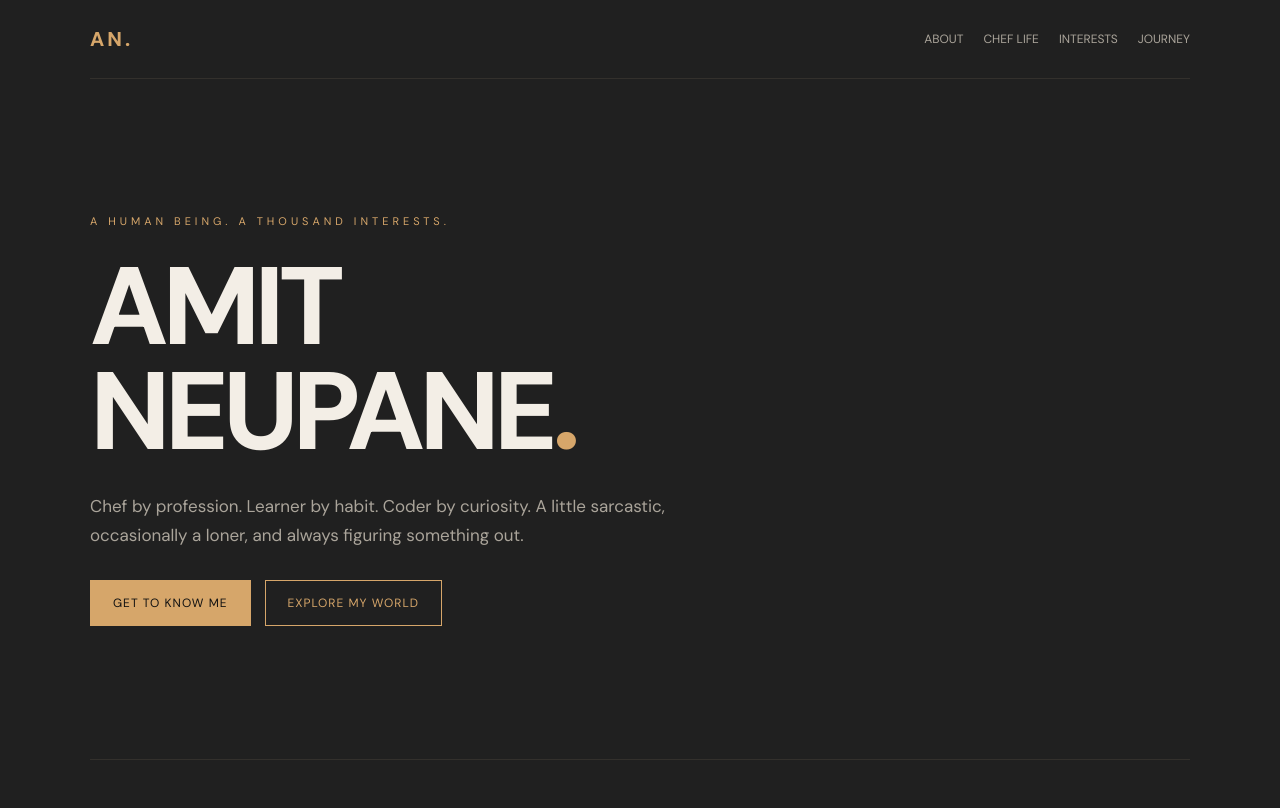
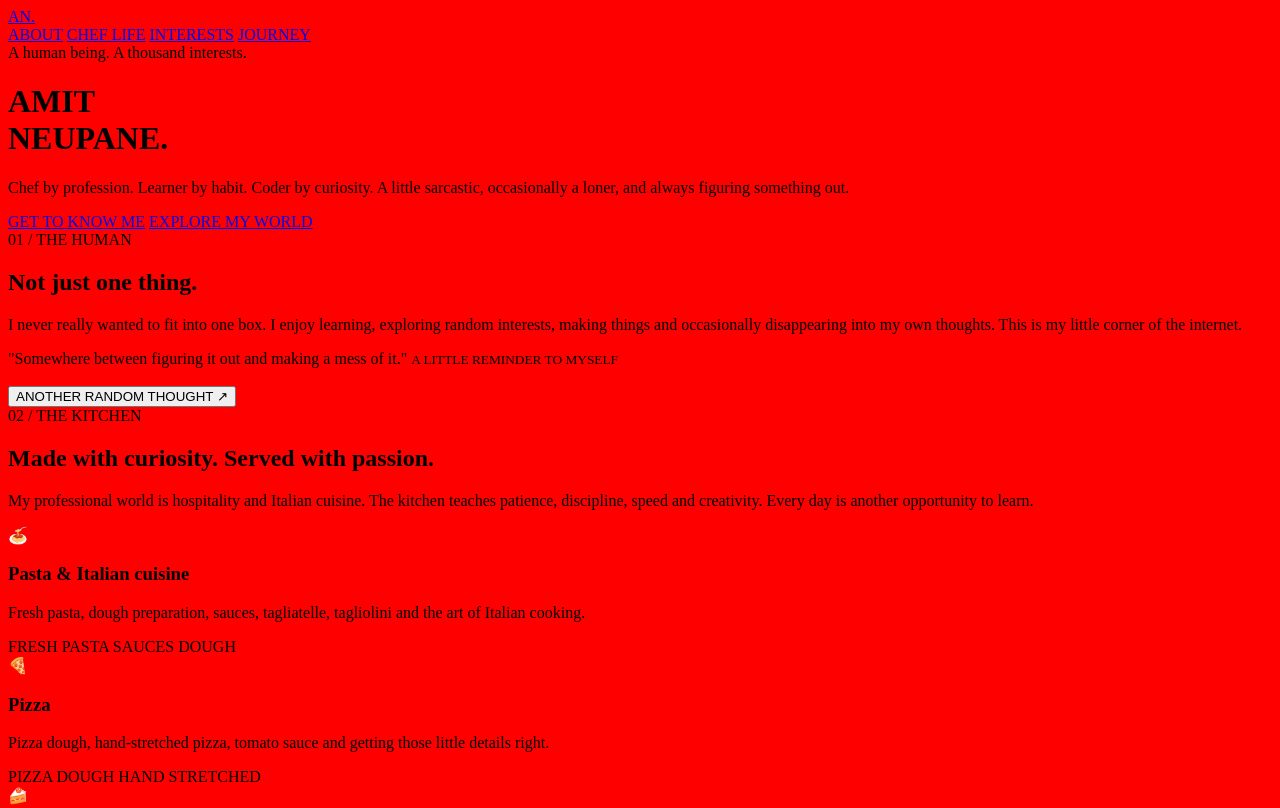
Before and after one commit to amitey-2/website, a plain HTML site: page index.html in a window 1280 px wide. Shown: the top 808 px of the page. Drawn offline with nearby package versions, Linux system fonts and the light colour scheme; a web font is replaced by a local one.

Commit message:
Update style.css

```diff
--- a/css/style.css
+++ b/css/style.css
@@ -1,290 +1,4 @@
-
-@import url('https://fonts.googleapis.com/css2?family=DM+Sans:wght@400;500;700;800&family=Playfair+Display:ital,wght@0,600;1,600&display=swap');
-
-:root {
-  --bg: #202020;
-  --card: #191919;
-  --text: #f3eee6;
-  --muted: #aaa49a;
-  --accent: #d6a66a;
-  --line: #33302c;
-}
-
-* {
-  margin: 0;
-  padding: 0;
-  box-sizing: border-box;
-}
-
-html {
-  scroll-behavior: smooth;
-}
 
 body {
-  background: var(--bg);
-  color: var(--text);
-  font-family: 'DM Sans', sans-serif;
-  line-height: 1.7;
+  background: red !important;
 }
-
-a {
-  color: inherit;
-  text-decoration: none;
-}
-
-.container {
-  width: min(1100px, 90%);
-  margin: auto;
-}
-
-nav {
-  display: flex;
-  justify-content: space-between;
-  align-items: center;
-  padding: 22px 0;
-  border-bottom: 1px solid var(--line);
-}
-
-.logo {
-  color: var(--accent);
-  font-weight: 800;
-  letter-spacing: 3px;
-  font-size: 20px;
-}
-
-.nav-links {
-  display: flex;
-  gap: 20px;
-  flex-wrap: wrap;
-  font-size: 12px;
-  color: var(--muted);
-}
-
-.nav-links a:hover {
-  color: var(--accent);
-}
-
-.hero {
-  min-height: 85vh;
-  display: flex;
-  flex-direction: column;
-  justify-content: center;
-  padding: 80px 0;
-}
-
-.eyebrow {
-  color: var(--accent);
-  letter-spacing: 4px;
-  font-size: 11px;
-  text-transform: uppercase;
-  margin-bottom: 25px;
-}
-
-h1 {
-  font-size: clamp(55px, 11vw, 110px);
-  line-height: .95;
-  letter-spacing: -6px;
-  font-weight: 800;
-}
-
-h1 span {
-  color: var(--accent);
-}
-
-.hero p {
-  color: var(--muted);
-  max-width: 600px;
-  margin-top: 28px;
-  font-size: 17px;
-}
-
-.buttons {
-  display: flex;
-  gap: 14px;
-  flex-wrap: wrap;
-  margin-top: 30px;
-}
-
-.btn {
-  display: inline-block;
-  padding: 12px 22px;
-  border: 1px solid var(--accent);
-  color: var(--accent);
-  font-size: 12px;
-  letter-spacing: 1px;
-  transition: .3s;
-  cursor: pointer;
-  background: transparent;
-}
-
-.btn:hover,
-.btn.primary {
-  background: var(--accent);
-  color: #111;
-}
-
-section {
-  padding: 80px 0;
-  border-top: 1px solid var(--line);
-}
-
-.number {
-  color: var(--accent);
-  font-size: 12px;
-  letter-spacing: 3px;
-  margin-bottom: 15px;
-}
-
-h2 {
-  font-size: clamp(32px, 5vw, 48px);
-  line-height: 1.15;
-  margin-bottom: 22px;
-}
-
-.intro {
-  max-width: 700px;
-  color: var(--muted);
-  margin-bottom: 35px;
-}
-
-.grid {
-  display: grid;
-  grid-template-columns: repeat(2, 1fr);
-  gap: 18px;
-}
-
-.card {
-  background: var(--card);
-  border: 1px solid var(--line);
-  padding: 28px;
-  transition: .3s;
-  border-radius: 5px;
-}
-
-.card:hover {
-  transform: translateY(-5px);
-  border-color: var(--accent);
-}
-
-.icon {
-  font-size: 28px;
-  margin-bottom: 15px;
-}
-
-h3 {
-  font-size: 21px;
-  margin-bottom: 10px;
-}
-
-.card p {
-  color: var(--muted);
-  font-size: 14px;
-}
-
-.tags {
-  display: flex;
-  flex-wrap: wrap;
-  gap: 8px;
-  margin-top: 18px;
-}
-
-.tag {
-  border: 1px solid var(--line);
-  padding: 4px 9px;
-  color: var(--accent);
-  font-size: 10px;
-  letter-spacing: 1px;
-}
-
-.quote {
-  max-width: 750px;
-  background: var(--card);
-  padding: 30px;
-  border-left: 3px solid var(--accent);
-  font-family: 'Playfair Display', serif;
-  font-size: 22px;
-  font-style: italic;
-}
-
-.quote small {
-  display: block;
-  color: var(--muted);
-  font: 11px 'DM Sans', sans-serif;
-  margin-top: 15px;
-  letter-spacing: 2px;
-}
-
-.timeline {
-  border-left: 1px solid var(--line);
-  padding-left: 25px;
-  margin-left: 7px;
-}
-
-.timeline-item {
-  position: relative;
-  margin-bottom: 30px;
-}
-
-.timeline-item::before {
-  content: "";
-  position: absolute;
-  left: -31px;
-  top: 8px;
-  width: 10px;
-  height: 10px;
-  background: var(--accent);
-  border-radius: 50%;
-}
-
-.timeline-item small {
-  color: var(--accent);
-  font-size: 11px;
-  letter-spacing: 2px;
-}
-
-.timeline-item p {
-  color: var(--muted);
-}
-
-.anime {
-  background: linear-gradient(135deg, #292018, #191919);
-}
-
-.anime h3 {
-  color: var(--accent);
-}
-
-footer {
-  text-align: center;
-  padding: 45px 0;
-  border-top: 1px solid var(--line);
-  color: var(--muted);
-  font-size: 12px;
-}
-
-footer span {
-  color: var(--accent);
-}
-
-@media(max-width: 650px) {
-  .grid {
-    grid-template-columns: 1fr;
-  }
-
-  .nav-links {
-    gap: 10px;
-    font-size: 10px;
-  }
-
-  h1 {
-    letter-spacing: -3px;
-  }
-
-  section {
-    padding: 60px 0;
-  }
-
-  .hero {
-    min-height: 75vh;
-  }
-}
```
